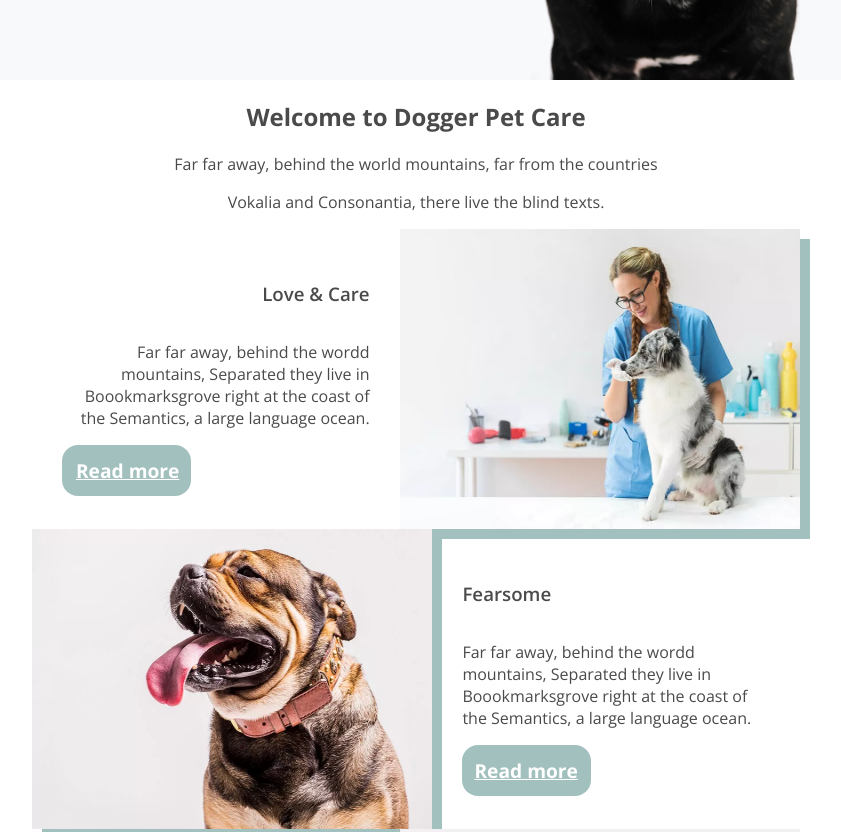
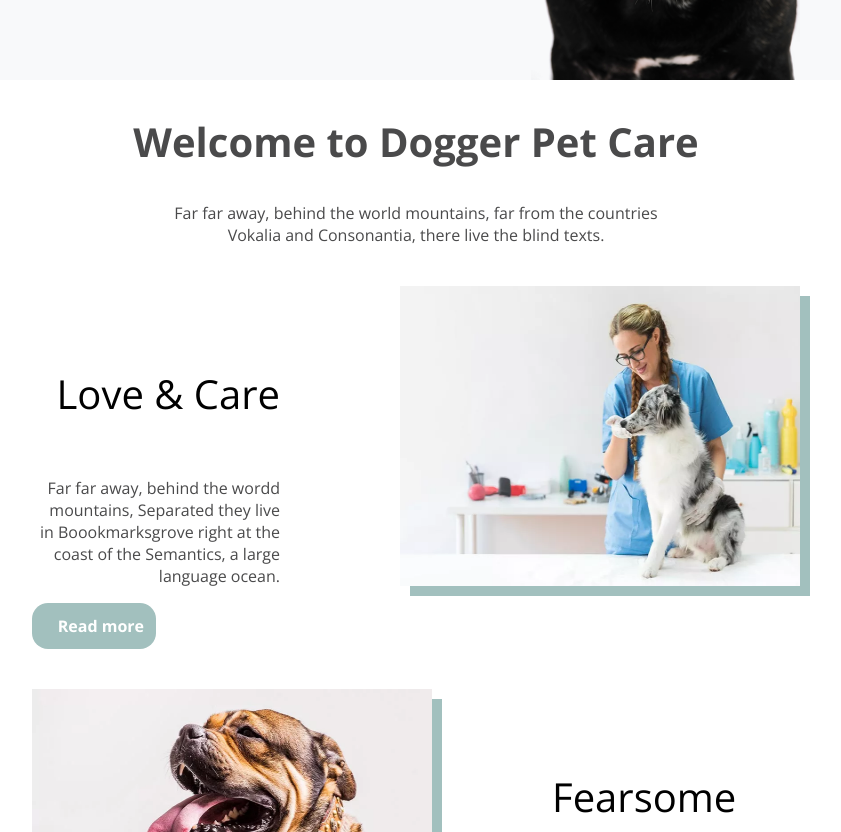
Before and after one commit to bertrandclech/Mydogger, a plain HTML site: page index.html in a window 1280 px wide. Shown: the part 411-1243 px from the top of the page, without its empty margins (224-1065 px from the left). Drawn offline with nearby package versions, Linux system fonts and the light colour scheme.

Commit message:
encore 3 pbs d'alignement

```diff
--- a/css/style.css
+++ b/css/style.css
@@ -21,7 +21,7 @@ Orange : #ff9900;
 .logo span {
     color:orange;
 }
-
+/*
 h1 {
     font-weight: 300;
     font-size: 4rem;
@@ -31,13 +31,17 @@ h1 {
 h2 {
     font-weight: 700;
     font-style: bold;
+    font-size: 2.5rem;
+    margin:0 40 0 0;
 }
 
 h3 {
-    font-weight: 600;
+    font-weight: 300;
     font-style: normal;
+    font-size: 2.5rem;
+    margin:0;
 }
-
+*/
 header {
     background-color: #f8f9fa;
 }
@@ -58,7 +62,7 @@ header nav ul {
     display:flex;
     flex-direction: row;
     list-style: none; /* on supprime les puces */
-    gap: 20px; /* met un espace entre les éléments du menu nav */
+    gap: 40px; /* met un espace entre les éléments du menu nav */
 }
 
 /* applique un style sur les leins de nav header */
@@ -96,6 +100,9 @@ body {
 
 .headerTitle h1 {
     margin:0;
+    font-weight: 300;
+    font-size: 4rem;
+    font-style: normal;
 }
 .headerTitle p {
     font-size: 1.3rem;
@@ -114,9 +121,18 @@ header section div {
     margin: auto;
 }
 */
+
+main section .mainWelcome h2 {
+    font-weight: 700;
+    font-style: bold;
+    font-size: 2.5rem;
+    margin-top: 400px;
+}
+
 main section div {
     width: 60%;
     margin: auto;
+    padding: 40px 0 0 0;
 }
 
 main section div img {
@@ -124,33 +140,57 @@ main section div img {
     width: 400px;
 }
 
+main section div h3 {
+    font-weight: 300;
+    font-style: normal;
+    font-size: 2.5rem;
+    color: black;
+}
 
-
-.LeftJustified {
-    text-align: left;
-    padding: 0 0 0 0;
+.cardLeftJustified {
+    display: flex;
+    flex-direction: column;
+    align-items: left;
+    padding: 40px 0 0 120px;
     margin: auto;
 }
 
-.RightJustified {
+.cardRightJustified {
+    display: flex;
+    flex-direction: column;
+    align-items: right;
     text-align: right;
-    padding: 0 0 0 0;
+    padding: 40px 120px 0 0;
     margin:auto;
 }
 
-.centered {
+.mainWelcome {
     text-align: center;
 }
+
+.mainWelcome p {
+    margin: 0;
+}
+
+.mainWelcome h2 {
+    font-weight: 700;
+    font-style: bold;
+    font-size: 2.5rem;
+    margin:0 40 0 0;
+
+}
+
 
 main section div a {
     border:none;
     background-color:#a2c0be;
+    text-decoration: none; /* supprime le soulignement */
     color: white;
-    width:105px;
+    width:100px;
     padding:12px;
     font-weight: bold;
     border-radius: 16px;
-    font-size: 1.2rem;
+    font-size: 1rem;
  /*   margin:auto;
     display:block; */
 }
@@ -165,6 +205,7 @@ main section div {
 
 main section div img {
     height: 300px;
+ /*   padding: 40px 0 0 0; */
  /*   width: 40%; */
 }
 
--- a/index.html
+++ b/index.html
@@ -42,30 +42,30 @@
         </section>
     </header>
     <main>
-        <section class="centered">
+        <section class="mainWelcome">
             <h2>Welcome to Dogger Pet Care</h2>
             <p>Far far away, behind the world mountains, far from the countries</p>
             <p>Vokalia and Consonantia, there live the blind texts.</p>
         </section>
         <section>
             <div>
-                <div class="RightJustified">
+                <div class="cardRightJustified">
                     <h3>Love & Care</h3>
                     <p>Far far away, behind the wordd mountains, Separated they live in Boookmarksgrove right at the coast of the Semantics, a large language ocean.</p>
                     <a href="#">Read more</a>
                 </div>
-                <img src="images/3.jpg.webp" alt="Picture of adog with a vet">
+                <img src="images/3.jpg.webp" alt="Picture of a dog with a vet">
             </div>
             <div>
                 <img src="images/1.jpg.webp" alt="Picture of a dog">
-                <div class="LeftJustified">
+                <div class="cardLeftJustified">
                     <h3>Fearsome</h3>
                     <p>Far far away, behind the wordd mountains, Separated they live in Boookmarksgrove right at the coast of the Semantics, a large language ocean.</p>
                     <a href="#">Read more</a>
                 </div>
             </div>
             <div>
-                <div class="RightJustified">
+                <div class="cardRightJustified">
                     <h3>Beautiful</h3>
                     <p>Far far away, behind the wordd mountains, Separated they live in Boookmarksgrove right at the coast of the Semantics, a large language ocean.</p>
                     <a href="#">Read more</a>
```
